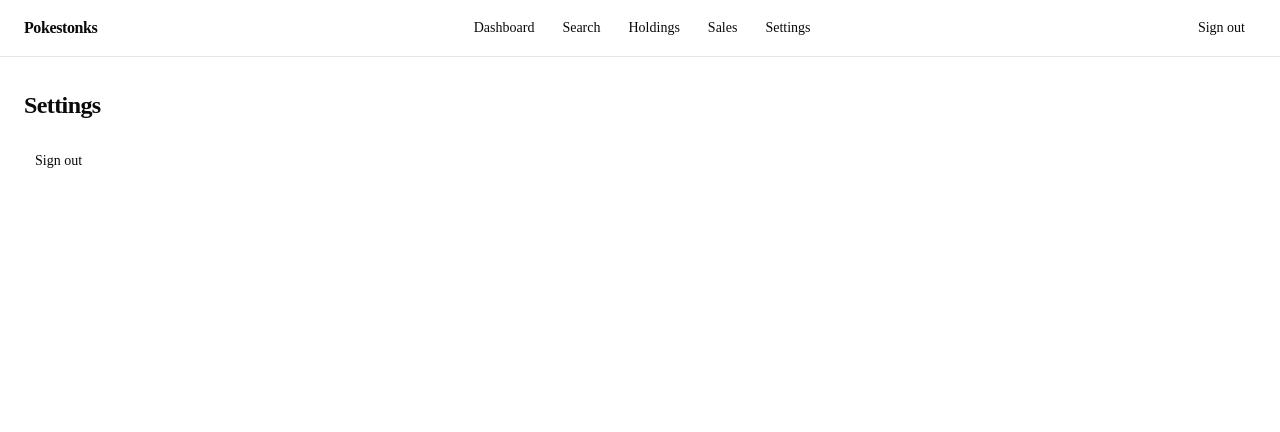
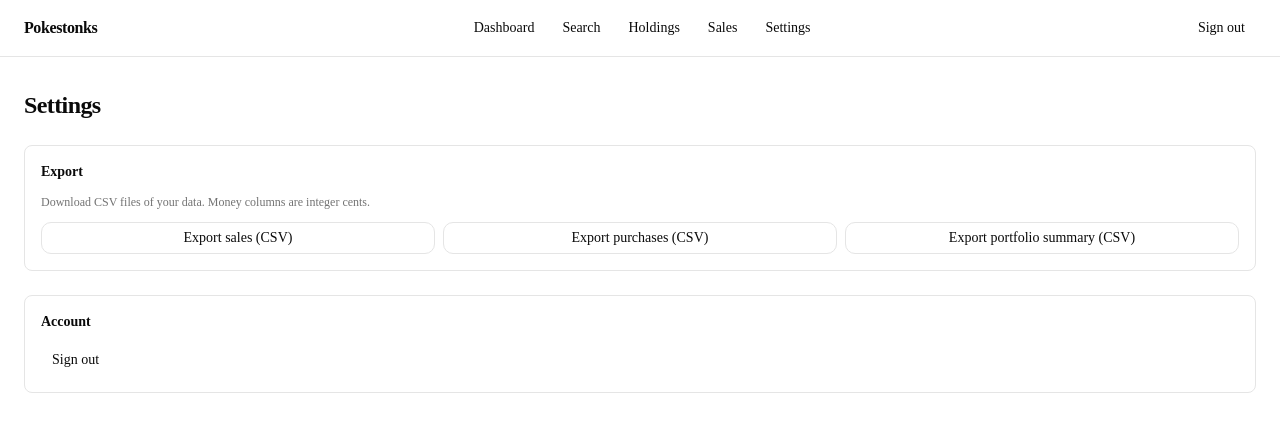
Before and after one commit to IsoscelesKr4mer/pokestonks, a Next.js app: page /settings in a window 1280 px wide. Shown: the top 432 px of the page. Built offline with nearby package versions, Linux system fonts and the light colour scheme.

Commit message:
feat(settings): add Export section with sales/purchases/portfolio CSV buttons

```diff
--- a/app/(authenticated)/settings/page.tsx
+++ b/app/(authenticated)/settings/page.tsx
@@ -1,10 +1,33 @@
 import { SignOutButton } from '@/components/auth/SignOutButton';
+import { Button } from '@/components/ui/button';
 
 export default function SettingsPage() {
   return (
     <div className="mx-auto w-full max-w-7xl px-6 py-8 space-y-6">
       <h1 className="text-2xl font-semibold tracking-tight">Settings</h1>
-      <SignOutButton />
+
+      <section className="rounded-md border p-4 space-y-3">
+        <h2 className="text-sm font-semibold">Export</h2>
+        <p className="text-xs text-muted-foreground">
+          Download CSV files of your data. Money columns are integer cents.
+        </p>
+        <div className="grid gap-2 sm:grid-cols-3">
+          <a href="/api/exports/sales" download>
+            <Button variant="outline" className="w-full">Export sales (CSV)</Button>
+          </a>
+          <a href="/api/exports/purchases" download>
+            <Button variant="outline" className="w-full">Export purchases (CSV)</Button>
+          </a>
+          <a href="/api/exports/portfolio-summary" download>
+            <Button variant="outline" className="w-full">Export portfolio summary (CSV)</Button>
+          </a>
+        </div>
+      </section>
+
+      <section className="rounded-md border p-4">
+        <h2 className="text-sm font-semibold mb-3">Account</h2>
+        <SignOutButton />
+      </section>
     </div>
   );
 }
```
